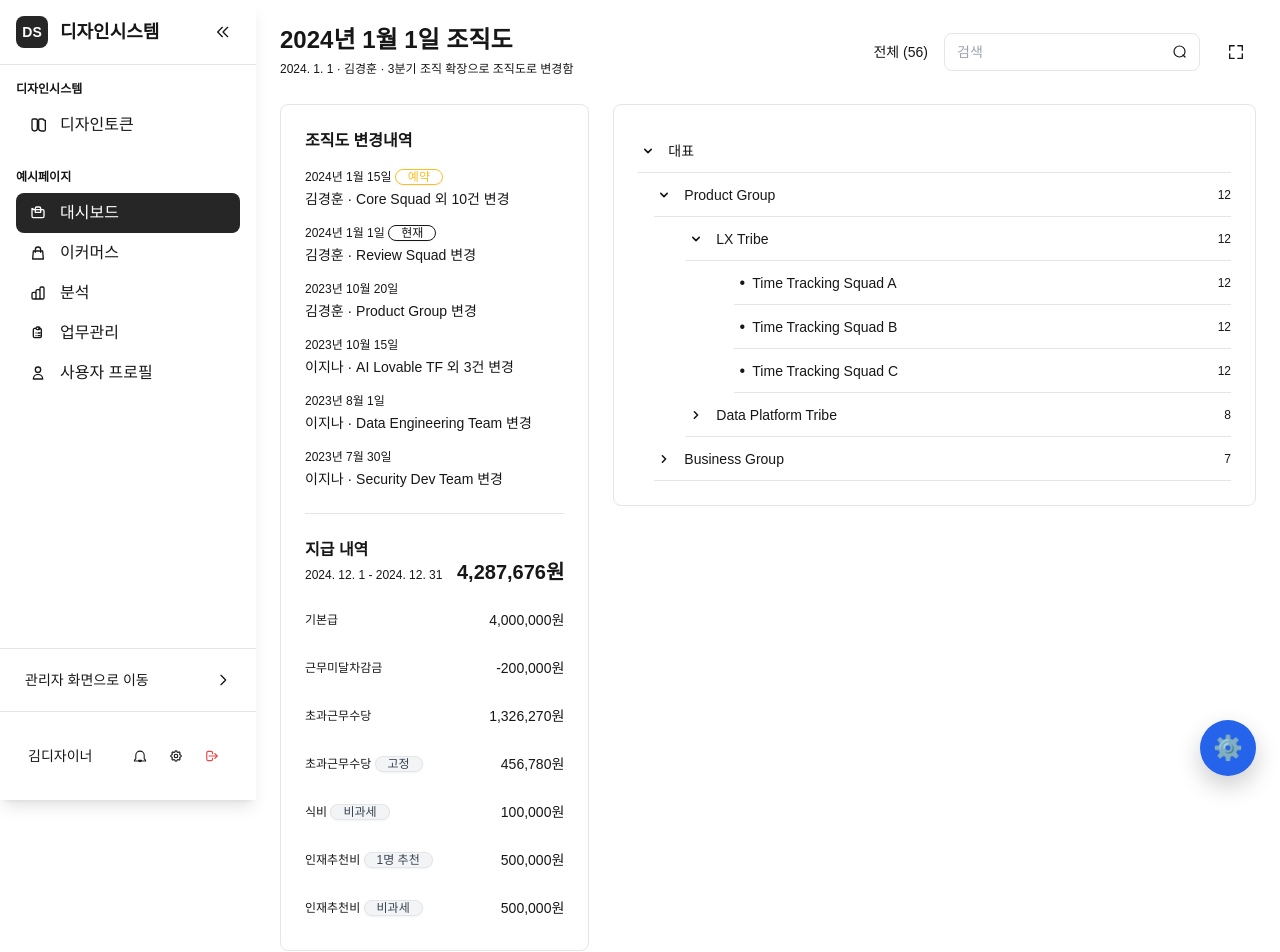
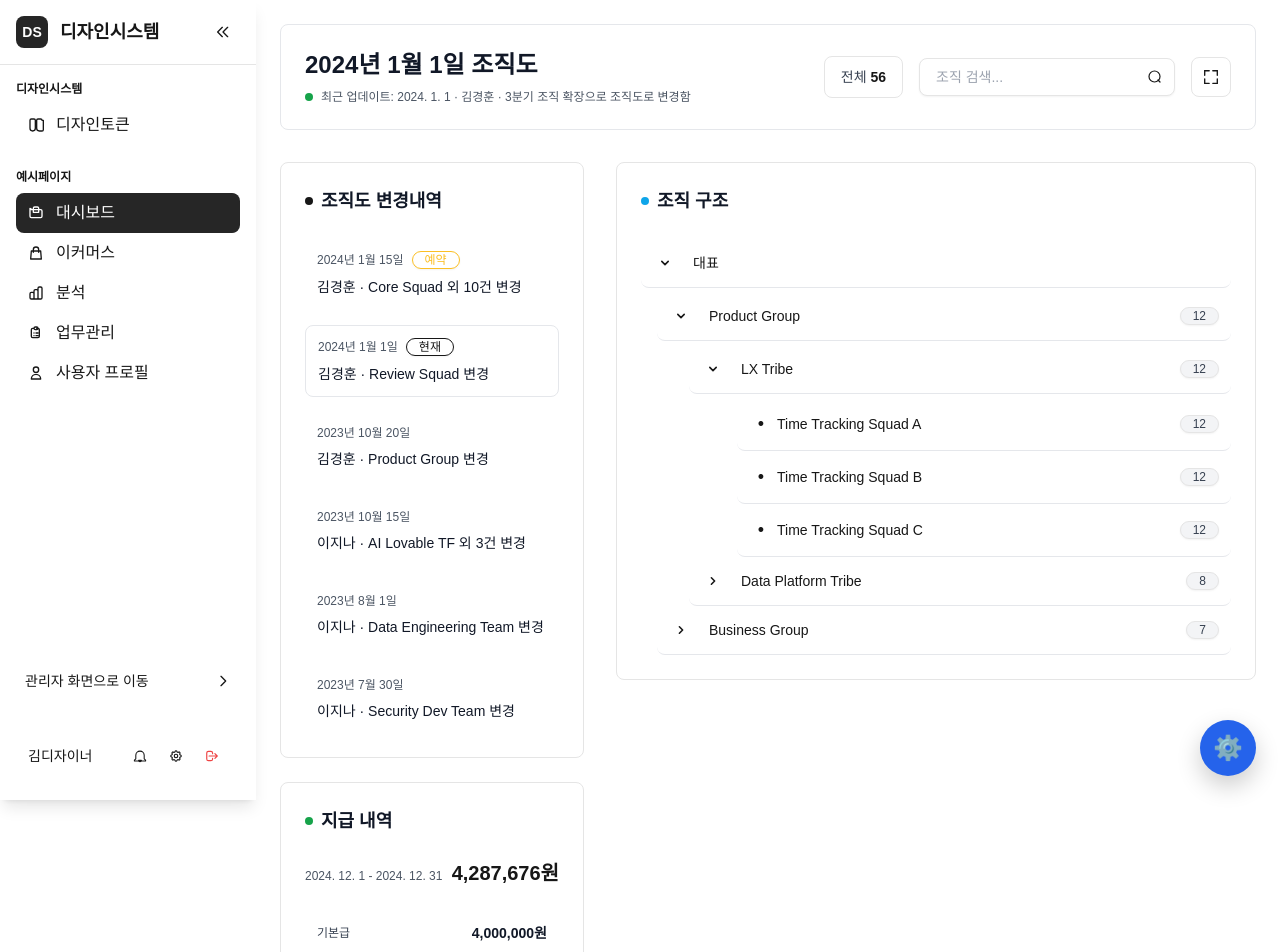
Before and after one commit to GTD-web/design-preview-v0, a Next.js app: page /design-example/dashboard in a window 1280 px wide. Shown: the top 952 px of the page. Built offline with nearby package versions, Linux system fonts and the light colour scheme.

Commit message:
대시보드 페이지의 레이아웃을 개선하고, 사용자 프로필 페이지의 텍스트 스타일을 조정하여 가독성을 향상시켰습니다. 버튼 및 카드의 패딩을 조정하고, 색상 및 폰트 스타일을 업데이트하여 UI 일관성을 높였습니다.

```diff
--- a/src/app/design-example/dashboard/page.tsx
+++ b/src/app/design-example/dashboard/page.tsx
@@ -73,11 +73,11 @@ export default function DashboardPage() {
     const paddings = ["pl-0", "pl-4", "pl-8", "pl-12", "pl-16"]; // depth별 인덴트
     return (
       <div key={path} className={`${paddings[depth] || "pl-16"}`}>
-        <div className={`flex items-center min-h-[44px] py-2 border-b border-border`}>
+        <div className={`flex items-center min-h-[48px] py-3 px-3 rounded-lg hover:bg-surface/50 transition-colors border-b border-border/50`}>
           {hasChildren && (
             <button
               type="button"
-              className="mr-2 flex items-center justify-center w-5 h-5 text-muted hover:bg-surface rounded transition-colors focus:outline-none"
+              className="mr-3 flex items-center justify-center w-6 h-6 text-muted hover:bg-surface rounded-md transition-colors focus:outline-none focus:ring-2 focus:ring-primary/20"
               onClick={() => setOpenMap((prev) => ({ ...prev, [path]: !isOpen }))}
               aria-label={isOpen ? "접기" : "펼치기"}
               tabIndex={0}
@@ -94,36 +94,44 @@ export default function DashboardPage() {
             </button>
           )}
           {/* 하위(Squad)면 불릿 */}
-          {!hasChildren && <span className="inline-block w-4 text-center text-muted select-none">•</span>}
-          <TextValue className="ml-0.5 flex-1 min-w-0 overflow-hidden text-ellipsis whitespace-nowrap">{node.name}</TextValue>
+          {!hasChildren && <span className="inline-block w-6 text-center text-muted select-none text-lg">•</span>}
+          <TextValue className="ml-1 flex-1 min-w-0 overflow-hidden text-ellipsis whitespace-nowrap font-medium">{node.name}</TextValue>
           {node.count !== undefined && (
-            <TextValue size="xs" weight="normal" className="ml-1 text-muted">
+            <Badge color="gray" className="ml-2">
               {node.count}
-            </TextValue>
+            </Badge>
           )}
         </div>
-        {hasChildren && isOpen && <div>{node.children.map((child: any, idx: number) => renderTree(child, `${path}-${idx}`, depth + 1))}</div>}
+        {hasChildren && isOpen && <div className="mt-1">{node.children.map((child: any, idx: number) => renderTree(child, `${path}-${idx}`, depth + 1))}</div>}
       </div>
     );
   };
 
   return (
     <div className="min-h-screen bg-background">
-      <div className="space-y-6">
+      <div className="space-y-8">
         {/* 헤더 */}
-        <div className="flex flex-col sm:flex-row sm:items-center justify-between gap-4">
+        <div className="bg-gradient-to-r from-primary/5 to-secondary/5 rounded-xl p-6 border border-primary/10">
+          <div className="flex flex-col sm:flex-row sm:items-center justify-between gap-6">
             <div>
-            <TextHeading size="2xl" weight="semibold">
+              <TextHeading size="2xl" weight="semibold" className="text-gray-900 mb-2">
                 2024년 1월 1일 조직도
               </TextHeading>
-            <TextLabel className="mt-xs">2024. 1. 1 · 김경훈 · 3분기 조직 확장으로 조직도로 변경함</TextLabel>
+              <TextLabel className="text-gray-600 flex items-center gap-2">
+                <span className="w-2 h-2 bg-success rounded-full"></span>
+                최근 업데이트: 2024. 1. 1 · 김경훈 · 3분기 조직 확장으로 조직도로 변경함
+              </TextLabel>
             </div>
             <div className="flex items-center gap-4">
-            <span className="text-sm text-muted">전체 (56)</span>
+              <div className="bg-white rounded-lg px-4 py-2 border border-border">
+                <span className="text-sm font-medium text-gray-700">
+                  전체 <span className="text-primary font-semibold">56</span>
+                </span>
+              </div>
               <div className="relative w-64">
                 <input
-                className="w-full border border-border rounded-lg px-3 py-2 text-sm bg-surface text-foreground placeholder-muted focus:outline-none focus:ring-2 focus:ring-primary/20 pr-8"
-                placeholder="검색"
+                  className="w-full border border-border rounded-lg px-4 py-2 text-sm bg-white text-foreground placeholder-muted focus:outline-none focus:ring-2 focus:ring-primary/20 pr-10 shadow-sm"
+                  placeholder="조직 검색..."
                 />
                 <span className="absolute right-3 top-1/2 -translate-y-1/2 text-muted pointer-events-none">
                   <svg width="16" height="16" fill="none" viewBox="0 0 16 16">
@@ -132,7 +140,11 @@ export default function DashboardPage() {
                   </svg>
                 </span>
               </div>
-            <button type="button" className="flex items-center justify-center w-10 h-10 rounded-lg hover:bg-surface transition" aria-label="전체화면">
+              <button
+                type="button"
+                className="flex items-center justify-center w-10 h-10 rounded-lg hover:bg-white hover:shadow-sm transition-all border border-border"
+                aria-label="전체화면"
+              >
                 <svg width="18" height="18" viewBox="0 0 20 20" fill="none">
                   <path d="M3 8V3h5" stroke="currentColor" strokeWidth="1.5" strokeLinecap="round" />
                   <path d="M17 8V3h-5" stroke="currentColor" strokeWidth="1.5" strokeLinecap="round" />
@@ -142,103 +154,137 @@ export default function DashboardPage() {
               </button>
             </div>
           </div>
+        </div>
 
         {/* 메인 콘텐츠 */}
-        <div className="grid grid-cols-1 lg:grid-cols-3 gap-6">
+        <div className="grid grid-cols-1 lg:grid-cols-3 gap-8">
           {/* 좌측: 변경내역/사이드바 */}
-          <Card className="flex flex-col gap-6 p-6">
+          <div className="space-y-6">
             {/* 조직도 변경내역 섹션 */}
-            <div>
-              <TextHeading className="mb-4">조직도 변경내역</TextHeading>
+            <Card className="p-6">
+              <div className="flex items-center gap-2 mb-6">
+                <div className="w-2 h-2 bg-primary rounded-full"></div>
+                <TextHeading size="lg" className="text-gray-900">
+                  조직도 변경내역
+                </TextHeading>
+              </div>
               <ul className="space-y-4">
-                <li className="flex flex-col gap-1">
-                  <TextLabel>
-                    2024년 1월 15일 <Badge color="warning">예약</Badge>
-                  </TextLabel>
-                  <TextValue>김경훈 · Core Squad 외 10건 변경</TextValue>
+                <li className="flex flex-col gap-2 p-3 rounded-lg hover:bg-surface/50 transition-colors">
+                  <div className="flex items-center gap-2">
+                    <TextLabel className="text-sm text-gray-600">2024년 1월 15일</TextLabel>
+                    <Badge color="warning" className="text-xs">
+                      예약
+                    </Badge>
+                  </div>
+                  <TextValue className="text-gray-900 font-medium">김경훈 · Core Squad 외 10건 변경</TextValue>
                 </li>
-                <li className="flex flex-col gap-1">
-                  <TextLabel>
-                    2024년 1월 1일 <Badge color="primary">현재</Badge>
-                  </TextLabel>
-                  <TextValue>김경훈 · Review Squad 변경</TextValue>
+                <li className="flex flex-col gap-2 p-3 rounded-lg bg-primary/5 border border-primary/10">
+                  <div className="flex items-center gap-2">
+                    <TextLabel className="text-sm text-gray-600">2024년 1월 1일</TextLabel>
+                    <Badge color="primary" className="text-xs">
+                      현재
+                    </Badge>
+                  </div>
+                  <TextValue className="text-gray-900 font-medium">김경훈 · Review Squad 변경</TextValue>
                 </li>
-                <li className="flex flex-col gap-1">
-                  <TextLabel>2023년 10월 20일</TextLabel>
-                  <TextValue>김경훈 · Product Group 변경</TextValue>
+                <li className="flex flex-col gap-2 p-3 rounded-lg hover:bg-surface/50 transition-colors">
+                  <TextLabel className="text-sm text-gray-600">2023년 10월 20일</TextLabel>
+                  <TextValue className="text-gray-900 font-medium">김경훈 · Product Group 변경</TextValue>
                 </li>
-                <li className="flex flex-col gap-1">
-                  <TextLabel>2023년 10월 15일</TextLabel>
-                  <TextValue>이지나 · AI Lovable TF 외 3건 변경</TextValue>
+                <li className="flex flex-col gap-2 p-3 rounded-lg hover:bg-surface/50 transition-colors">
+                  <TextLabel className="text-sm text-gray-600">2023년 10월 15일</TextLabel>
+                  <TextValue className="text-gray-900 font-medium">이지나 · AI Lovable TF 외 3건 변경</TextValue>
                 </li>
-                <li className="flex flex-col gap-1">
-                  <TextLabel>2023년 8월 1일</TextLabel>
-                  <TextValue>이지나 · Data Engineering Team 변경</TextValue>
+                <li className="flex flex-col gap-2 p-3 rounded-lg hover:bg-surface/50 transition-colors">
+                  <TextLabel className="text-sm text-gray-600">2023년 8월 1일</TextLabel>
+                  <TextValue className="text-gray-900 font-medium">이지나 · Data Engineering Team 변경</TextValue>
                 </li>
-                <li className="flex flex-col gap-1">
-                  <TextLabel>2023년 7월 30일</TextLabel>
-                  <TextValue>이지나 · Security Dev Team 변경</TextValue>
+                <li className="flex flex-col gap-2 p-3 rounded-lg hover:bg-surface/50 transition-colors">
+                  <TextLabel className="text-sm text-gray-600">2023년 7월 30일</TextLabel>
+                  <TextValue className="text-gray-900 font-medium">이지나 · Security Dev Team 변경</TextValue>
                 </li>
               </ul>
+            </Card>
+
+            {/* 지급 내역 섹션 */}
+            <Card className="p-6">
+              <div className="flex items-center gap-2 mb-6">
+                <div className="w-2 h-2 bg-success rounded-full"></div>
+                <TextHeading size="lg" className="text-gray-900">
+                  지급 내역
+                </TextHeading>
               </div>
-            {/* 섹션 구분선 */}
-            <div className="border-t border-border" />
-            {/* 지급 내역 섹션 */}
+              <div className="flex items-end justify-between mb-6">
                 <div>
-              <div className="flex items-end justify-between mb-4">
-                <div>
-                  <TextHeading>지급 내역</TextHeading>
-                  <TextLabel className="mt-1">2024. 12. 1 - 2024. 12. 31</TextLabel>
+                  <TextLabel className="text-sm text-gray-600">2024. 12. 1 - 2024. 12. 31</TextLabel>
                 </div>
-                <TextValue size="xl" weight="semibold">
+                <TextValue size="xl" weight="semibold" className="text-primary">
                   4,287,676원
                 </TextValue>
               </div>
               <div className="space-y-3">
-                <div className="flex items-center justify-between py-2">
-                  <TextLabel>기본급</TextLabel>
-                  <TextValue>4,000,000원</TextValue>
+                <div className="flex items-center justify-between py-3 px-3 rounded-lg hover:bg-surface/50 transition-colors">
+                  <TextLabel className="text-gray-700 font-medium">기본급</TextLabel>
+                  <TextValue className="text-gray-900 font-semibold">4,000,000원</TextValue>
                 </div>
-                <div className="flex items-center justify-between py-2">
-                  <TextLabel>근무미달차감금</TextLabel>
-                  <TextValue>-200,000원</TextValue>
+                <div className="flex items-center justify-between py-3 px-3 rounded-lg hover:bg-surface/50 transition-colors">
+                  <TextLabel className="text-gray-700 font-medium">근무미달차감금</TextLabel>
+                  <TextValue className="text-danger font-semibold">-200,000원</TextValue>
                 </div>
-                <div className="flex items-center justify-between py-2">
-                  <TextLabel>초과근무수당</TextLabel>
-                  <TextValue>1,326,270원</TextValue>
+                <div className="flex items-center justify-between py-3 px-3 rounded-lg hover:bg-surface/50 transition-colors">
+                  <TextLabel className="text-gray-700 font-medium">초과근무수당</TextLabel>
+                  <TextValue className="text-success font-semibold">1,326,270원</TextValue>
                 </div>
-                <div className="flex items-center justify-between py-2">
-                  <TextLabel>
-                    초과근무수당 <Badge color="gray">고정</Badge>
-                  </TextLabel>
-                  <TextValue>456,780원</TextValue>
+                <div className="flex items-center justify-between py-3 px-3 rounded-lg hover:bg-surface/50 transition-colors">
+                  <div className="flex items-center gap-2">
+                    <TextLabel className="text-gray-700 font-medium">초과근무수당</TextLabel>
+                    <Badge color="gray" className="text-xs">
+                      고정
+                    </Badge>
                   </div>
-                <div className="flex items-center justify-between py-2">
-                  <TextLabel>
-                    식비 <Badge color="gray">비과세</Badge>
-                  </TextLabel>
-                  <TextValue>100,000원</TextValue>
+                  <TextValue className="text-success font-semibold">456,780원</TextValue>
                 </div>
-                <div className="flex items-center justify-between py-2">
-                  <TextLabel>
-                    인재추천비 <Badge color="gray">1명 추천</Badge>
-                  </TextLabel>
-                  <TextValue>500,000원</TextValue>
+                <div className="flex items-center justify-between py-3 px-3 rounded-lg hover:bg-surface/50 transition-colors">
+                  <div className="flex items-center gap-2">
+                    <TextLabel className="text-gray-700 font-medium">식비</TextLabel>
+                    <Badge color="gray" className="text-xs">
+                      비과세
+                    </Badge>
                   </div>
-                <div className="flex items-center justify-between py-2">
-                  <TextLabel>
-                    인재추천비 <Badge color="gray">비과세</Badge>
-                  </TextLabel>
-                  <TextValue>500,000원</TextValue>
+                  <TextValue className="text-gray-900 font-semibold">100,000원</TextValue>
                 </div>
+                <div className="flex items-center justify-between py-3 px-3 rounded-lg hover:bg-surface/50 transition-colors">
+                  <div className="flex items-center gap-2">
+                    <TextLabel className="text-gray-700 font-medium">인재추천비</TextLabel>
+                    <Badge color="gray" className="text-xs">
+                      1명 추천
+                    </Badge>
+                  </div>
+                  <TextValue className="text-gray-900 font-semibold">500,000원</TextValue>
+                </div>
+                <div className="flex items-center justify-between py-3 px-3 rounded-lg hover:bg-surface/50 transition-colors">
+                  <div className="flex items-center gap-2">
+                    <TextLabel className="text-gray-700 font-medium">인재추천비</TextLabel>
+                    <Badge color="gray" className="text-xs">
+                      비과세
+                    </Badge>
+                  </div>
+                  <TextValue className="text-gray-900 font-semibold">500,000원</TextValue>
                 </div>
               </div>
             </Card>
+          </div>
 
           {/* 중앙: 메인 섹션 */}
           <div className="lg:col-span-2">
             <Card className="p-6">
-              <div className="flex flex-col gap-4">{orgData.map((node, idx) => renderTree(node, `${idx}`))}</div>
+              <div className="flex items-center gap-2 mb-6">
+                <div className="w-2 h-2 bg-info rounded-full"></div>
+                <TextHeading size="lg" className="text-gray-900">
+                  조직 구조
+                </TextHeading>
+              </div>
+              <div className="flex flex-col gap-2">{orgData.map((node, idx) => renderTree(node, `${idx}`))}</div>
             </Card>
           </div>
         </div>
```
Also changed, not shown: src/app/design-example/user-profile/page.tsx (+32 -24 lines). Lines whose indentation alone changed are shown as unchanged.
